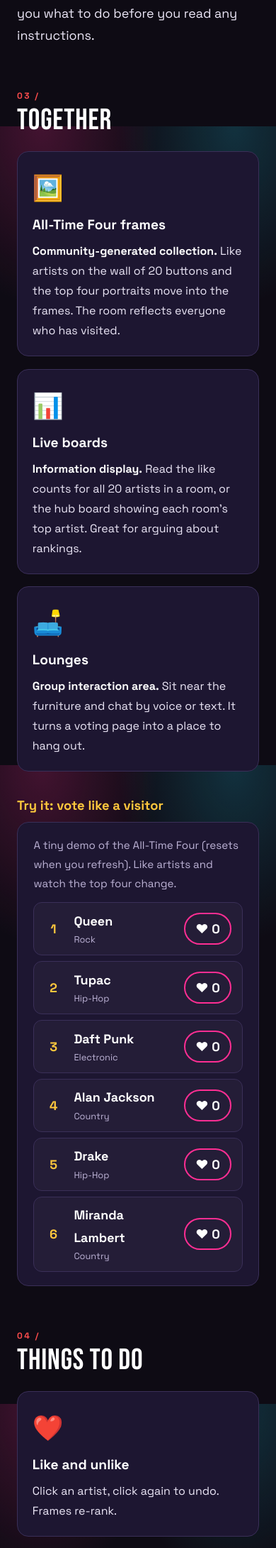
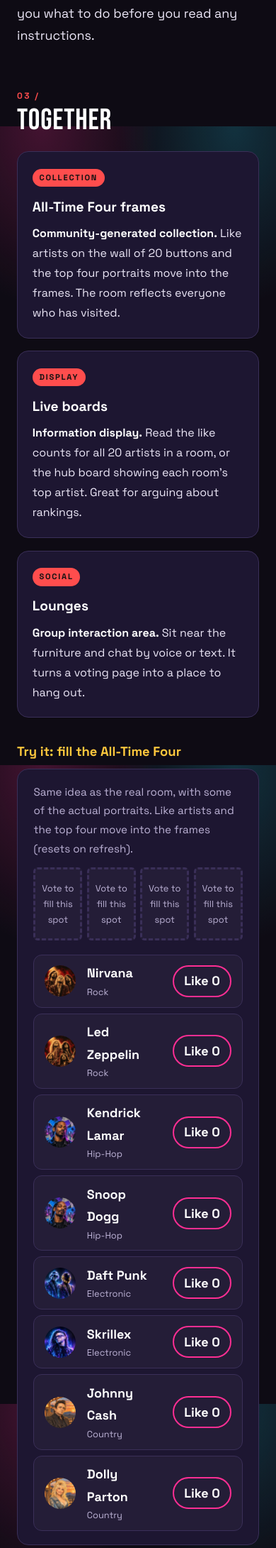
Before and after one commit to moff05/cim423-3d-world, a Jekyll site: the page built from _projects/music-world.md, in a window 390 px wide. Shown: the part 2522-4703 px from the top of the page at 71% size. Built offline with Jekyll 4.4.1, drawn with Linux system fonts in a browser that asks for light colours; some of the changed text lies outside the part shown.

Commit message:
Saturn ring wraps planet, clickable synth record, portrait vote demo, no emoji
Co-Authored-By: Claude Sonnet 5.5 <noreply@anthropic.com>

```diff
--- a/_projects/music-world.md
+++ b/_projects/music-world.md
@@ -60,26 +60,27 @@ Visitors do more than vote. A shared Encore button sets off confetti and a light
 <h2 id="together" class="reveal">Together</h2>
 
 <div class="trio reveal">
-  <div><span class="ic">🖼️</span><h3>All-Time Four frames</h3><p><b>Community-generated collection.</b> Like artists on the wall of 20 buttons and the top four portraits move into the frames. The room reflects everyone who has visited.</p></div>
-  <div><span class="ic">📊</span><h3>Live boards</h3><p><b>Information display.</b> Read the like counts for all 20 artists in a room, or the hub board showing each room's top artist. Great for arguing about rankings.</p></div>
-  <div><span class="ic">🛋️</span><h3>Lounges</h3><p><b>Group interaction area.</b> Sit near the furniture and chat by voice or text. It turns a voting page into a place to hang out.</p></div>
+  <div><span class="ic">Collection</span><h3>All-Time Four frames</h3><p><b>Community-generated collection.</b> Like artists on the wall of 20 buttons and the top four portraits move into the frames. The room reflects everyone who has visited.</p></div>
+  <div><span class="ic">Display</span><h3>Live boards</h3><p><b>Information display.</b> Read the like counts for all 20 artists in a room, or the hub board showing each room's top artist. Great for arguing about rankings.</p></div>
+  <div><span class="ic">Social</span><h3>Lounges</h3><p><b>Group interaction area.</b> Sit near the furniture and chat by voice or text. It turns a voting page into a place to hang out.</p></div>
 </div>
 
-<h3 class="reveal">Try it: vote like a visitor</h3>
+<h3 class="reveal">Try it: fill the All-Time Four</h3>
 
 <div class="demo reveal" id="likeDemo">
-  <p class="demo-note">A tiny demo of the All-Time Four (resets when you refresh). Like artists and watch the top four change.</p>
+  <p class="demo-note">Same idea as the real room, with some of the actual portraits. Like artists and the top four move into the frames (resets on refresh).</p>
+  <div class="frames"></div>
   <ol class="demo-list"></ol>
 </div>
 
 <h2 id="play" class="reveal">Things To Do</h2>
 
 <div class="act-grid">
-  <div class="act reveal"><span class="ic">❤️</span><h3>Like and unlike</h3><p>Click an artist, click again to undo. Frames re-rank.</p></div>
-  <div class="act reveal"><span class="ic">🔴</span><h3>Encore button</h3><p>Confetti and a light show for everyone in the room.</p></div>
-  <div class="act reveal"><span class="ic">📻</span><h3>Jukebox</h3><p>Cycle the room's music for yourself.</p></div>
-  <div class="act reveal"><span class="ic">🎧</span><h3>Audio zones</h3><p>Music changes as you walk between rooms, mixed low so voice chat stays clear.</p></div>
-  <div class="act gold reveal"><span class="ic">📀</span><h3>Golden Record hunt</h3><p>One hidden record per room. Find all four to unlock a spinning gold trophy and confetti in the hub.</p></div>
+  <div class="act reveal"><span class="ic">Vote</span><h3>Like and unlike</h3><p>Click an artist, click again to undo. Frames re-rank.</p></div>
+  <div class="act reveal"><span class="ic">Group</span><h3>Encore button</h3><p>Confetti and a light show for everyone in the room.</p></div>
+  <div class="act reveal"><span class="ic">Solo</span><h3>Jukebox</h3><p>Cycle the room's music for yourself.</p></div>
+  <div class="act reveal"><span class="ic">Ambient</span><h3>Audio zones</h3><p>Music changes as you walk between rooms, mixed low so voice chat stays clear.</p></div>
+  <div class="act gold reveal"><span class="ic">Hunt</span><h3>Golden Record hunt</h3><p>One hidden record per room. Find all four to unlock a spinning gold trophy and confetti in the hub.</p></div>
 </div>
 
 <h2 id="return" class="reveal">Coming Back</h2>
--- a/assets/css/music.css
+++ b/assets/css/music.css
@@ -75,12 +75,17 @@ header.site-header, main, .chapter-nav, footer { position:relative; z-index:1; }
 .ticker-track { display:flex; width:max-content; animation:tick 28s linear infinite; }
 .ticker span { font-family:"Bebas Neue",Impact,sans-serif; font-size:2.2rem; letter-spacing:.1em; color:var(--accent); padding:.3rem 0; white-space:nowrap; transition:color .3s; }
 @keyframes tick { to { transform:translateX(-50%); } }
-/* spinning vinyl on the header */
-header.site-header { position:relative; overflow:visible; }
-header.site-header::after { content:""; position:absolute; right:1.5rem; top:3.5rem; width:clamp(100px,18vw,190px); aspect-ratio:1; border-radius:50%;
-  background:radial-gradient(circle,var(--gold) 0 14%,#111 15% 17%,transparent 18%),
-    repeating-radial-gradient(circle,#15101f 0 3px,#241a38 3px 5px);
-  box-shadow:0 0 40px rgba(255,46,147,.35); animation:spin 6s linear infinite; }
+/* clickable vinyl */
+header.site-header { position:relative; }
+.vinyl { position:absolute; right:1.5rem; top:3rem; width:clamp(110px,19vw,200px); aspect-ratio:1; border-radius:50%; border:0; padding:0; cursor:pointer;
+  background:radial-gradient(circle,#111 0 19%,transparent 20%), repeating-radial-gradient(circle,#15101f 0 2px,#2a2040 2px 4px);
+  box-shadow:0 0 0 2px #000, 0 0 44px color-mix(in srgb,var(--accent) 55%,transparent); animation:spin 14s linear infinite; transition:box-shadow .3s, transform .2s; }
+.vinyl:hover { transform:scale(1.04); }
+.vinyl.playing { animation-duration:2.2s; }
+.vinyl::before { content:""; position:absolute; inset:0; border-radius:50%; background:conic-gradient(from 0deg,transparent 0 10%,rgba(255,255,255,.22) 14%,transparent 20% 50%,rgba(255,255,255,.22) 64%,transparent 70%); }
+.vinyl .label { position:absolute; inset:31%; border-radius:50%; background:var(--accent); display:grid; place-items:center; color:#111; font:700 .62rem "Space Grotesk",sans-serif; letter-spacing:.08em; text-transform:uppercase; text-align:center; line-height:1.1; transition:background .3s; }
+.np { position:absolute; right:1.5rem; top:calc(3rem + clamp(110px,19vw,200px) + .6rem); width:clamp(110px,19vw,200px); text-align:center; font-size:.78rem; color:var(--muted); letter-spacing:.06em; }
+.np b { color:var(--accent); }
 @keyframes spin { to { transform:rotate(360deg); } }
 /* reveal */
 .reveal { opacity:0; transform:translateY(24px); transition:opacity .6s ease, transform .6s ease; }
@@ -106,7 +111,7 @@ h2::before { color:var(--accent); }
 .trio, .act-grid { display:grid; grid-template-columns:repeat(auto-fit,minmax(230px,1fr)); gap:1.1rem; margin:1.4rem 0; }
 .trio > div, .act { background:var(--panel); border:1px solid var(--rule); border-radius:16px; padding:1.3rem; transition:transform .2s, border-color .2s, box-shadow .2s; }
 .trio > div:hover, .act:hover { transform:translateY(-6px) rotate(-.6deg); border-color:var(--pink); box-shadow:0 12px 34px -10px rgba(255,46,147,.5); }
-.ic { font-size:2.2rem; display:block; margin-bottom:.4rem; }
+.ic { display:inline-block; font-size:.7rem; font-weight:700; letter-spacing:.16em; text-transform:uppercase; color:#111; background:var(--accent); padding:.2rem .6rem; border-radius:999px; margin-bottom:.7rem; transition:background .3s; }
 .trio h3, .act h3 { margin:.1rem 0 .4rem; color:#fff; font-size:1.2rem; }
 .trio p, .act p { margin:0; font-size:1rem; }
 .act.gold { border-color:var(--gold); background:linear-gradient(160deg,rgba(255,200,61,.2),var(--panel)); }
@@ -125,5 +130,15 @@ h2::before { color:var(--accent); }
 details { background:var(--panel); border:1px solid var(--rule); border-radius:14px; padding:.9rem 1.3rem; margin:1rem 0; }
 summary { cursor:pointer; font-weight:700; color:var(--gold); }
 details[open] summary { margin-bottom:.6rem; }
-@media (max-width:640px) { header.site-header::after { display:none; } h2 { font-size:2.6rem; } }
-@media (prefers-reduced-motion:reduce) { .eq i, .ticker-track, header.site-header::after { animation:none; } .reveal { opacity:1; transform:none; } }
+@media (max-width:640px) { .vinyl, .np { display:none; } h2 { font-size:2.6rem; } }
+@media (prefers-reduced-motion:reduce) { .eq i, .ticker-track, .vinyl { animation:none; } .reveal { opacity:1; transform:none; } }
+
+.frames { display:grid; grid-template-columns:repeat(4,1fr); gap:.8rem; margin:0 0 1.2rem; }
+.frame { position:relative; aspect-ratio:2/3; border-radius:6px; border:3px dashed var(--rule); display:grid; place-items:center; text-align:center; padding:.5rem; color:var(--muted); font-size:.8rem; background:rgba(255,255,255,.03); overflow:hidden; transition:border-color .3s; }
+.frame.filled { border:3px solid var(--gold); padding:0; box-shadow:0 0 24px -6px var(--gold); animation:pop .4s ease; }
+.frame img { width:100%; height:100%; object-fit:cover; border-radius:0; }
+.frame .rank { position:absolute; left:6px; top:6px; background:var(--gold); color:#111; font-weight:800; font-size:.75rem; border-radius:999px; padding:.05rem .5rem; }
+.frame .cap { position:absolute; left:0; right:0; bottom:0; background:linear-gradient(transparent,rgba(0,0,0,.85)); color:#fff; font-weight:700; font-size:.85rem; padding:1.2rem .4rem .4rem; }
+.th { width:44px; height:44px; border-radius:50%; object-fit:cover; object-position:top; flex:none; }
+.demo-list { grid-template-columns:1fr 1fr; }
+@media (max-width:640px) { .demo-list { grid-template-columns:1fr; } .frames { gap:.4rem; } }
--- a/assets/js/music.js
+++ b/assets/js/music.js
@@ -1,4 +1,7 @@
 (function () {
+  var colors = { rock: '#ff4d4d', hiphop: '#ffc83d', electronic: '#22e1ff', country: '#ff9a3d' };
+  function setAccent(r) { document.body.style.setProperty('--accent', colors[r]); }
+
   // reveal on scroll
   var els = document.querySelectorAll('.reveal');
   if ('IntersectionObserver' in window) {
@@ -14,34 +17,42 @@
     document.body.style.setProperty('--my', e.clientY + 'px');
   });
 
-  // room tabs recolor the page accent
-  var colors = { rock: '#ff4d4d', hiphop: '#ffc83d', electronic: '#22e1ff', country: '#ff9a3d' };
+  // room tabs
   document.querySelectorAll('.rt').forEach(function (b) {
     b.addEventListener('click', function () {
       var r = b.getAttribute('data-room');
       document.querySelectorAll('.rt').forEach(function (x) { x.classList.toggle('active', x === b); });
       document.querySelectorAll('.room-panel').forEach(function (p) { p.classList.toggle('active', p.getAttribute('data-room') === r); });
-      document.body.style.setProperty('--accent', colors[r]);
+      setAccent(r);
     });
   });
 
-  // like demo
-  var list = document.querySelector('.demo-list');
-  if (list) {
+  // vote demo with real portraits
+  var list = document.querySelector('.demo-list'), frames = document.querySelector('.frames');
+  if (list && frames) {
     var artists = [
-      { n: 'Queen', g: 'Rock', l: 0 }, { n: 'Tupac', g: 'Hip-Hop', l: 0 },
-      { n: 'Daft Punk', g: 'Electronic', l: 0 }, { n: 'Alan Jackson', g: 'Country', l: 0 },
-      { n: 'Drake', g: 'Hip-Hop', l: 0 }, { n: 'Miranda Lambert', g: 'Country', l: 0 }
+      { n: 'Nirvana', g: 'Rock', f: 'nirvana', l: 0 }, { n: 'Led Zeppelin', g: 'Rock', f: 'led-zeppelin', l: 0 },
+      { n: 'Kendrick Lamar', g: 'Hip-Hop', f: 'kendrick-lamar', l: 0 }, { n: 'Snoop Dogg', g: 'Hip-Hop', f: 'snoop-dogg', l: 0 },
+      { n: 'Daft Punk', g: 'Electronic', f: 'daft-punk', l: 0 }, { n: 'Skrillex', g: 'Electronic', f: 'skrillex', l: 0 },
+      { n: 'Johnny Cash', g: 'Country', f: 'johnny-cash', l: 0 }, { n: 'Dolly Parton', g: 'Country', f: 'dolly-parton', l: 0 }
     ];
     var liked = {};
     function render() {
       var sorted = artists.slice().sort(function (a, b) { return b.l - a.l; });
+      frames.innerHTML = '';
+      for (var i = 0; i < 4; i++) {
+        var a = sorted[i], d = document.createElement('div');
+        if (a && a.l > 0) {
+          d.className = 'frame filled';
+          d.innerHTML = '<img src="/assets/images/portraits/' + a.f + '.jpg" alt="' + a.n + '"><span class="rank">#' + (i + 1) + '</span><span class="cap">' + a.n + '</span>';
+        } else { d.className = 'frame'; d.textContent = 'Vote to fill this spot'; }
+        frames.appendChild(d);
+      }
       list.innerHTML = '';
-      sorted.forEach(function (a, i) {
+      sorted.forEach(function (a) {
         var li = document.createElement('li');
-        if (i < 4 && a.l > 0) li.className = 'top';
-        li.innerHTML = '<span class="rk">' + (i < 4 && a.l > 0 ? '★' : i + 1) + '</span><span class="nm">' + a.n + '<small>' + a.g + '</small></span>' +
-          '<button class="lk' + (liked[a.n] ? ' on' : '') + '" aria-label="Like ' + a.n + '">♥ <b>' + a.l + '</b></button>';
+        li.innerHTML = '<img class="th" src="/assets/images/portraits/' + a.f + '.jpg" alt=""><span class="nm">' + a.n + '<small>' + a.g + '</small></span>' +
+          '<button class="lk' + (liked[a.n] ? ' on' : '') + '" aria-label="Like ' + a.n + '">' + (liked[a.n] ? 'Liked' : 'Like') + ' <b>' + a.l + '</b></button>';
         li.querySelector('button').addEventListener('click', function () {
           liked[a.n] = !liked[a.n]; a.l += liked[a.n] ? 1 : -1; render();
         });
@@ -50,4 +61,89 @@
     }
     render();
   }
+
+  // clickable record: synthesized loops, no audio files
+  var header = document.querySelector('.site-header');
+  if (!header) return;
+  var vinyl = document.createElement('button');
+  vinyl.className = 'vinyl'; vinyl.setAttribute('aria-label', 'Play a track');
+  vinyl.innerHTML = '<span class="label">Click<br>to play</span>';
+  var np = document.createElement('div'); np.className = 'np'; np.textContent = 'Click the record';
+  header.appendChild(vinyl); header.appendChild(np);
+
+  var order = ['rock', 'hiphop', 'electronic', 'country'];
+  var names = { rock: 'Rock', hiphop: 'Hip-Hop', electronic: 'Electronic', country: 'Country' };
+  var idx = -1, ctx = null, timer = null, step = 0, nextT = 0, master = null, noiseBuf = null;
+
+  function note(m) { return 440 * Math.pow(2, (m - 69) / 12); }
+  function env(g, t, a, d, peak) { g.gain.setValueAtTime(0.0001, t); g.gain.exponentialRampToValueAtTime(peak, t + a); g.gain.exponentialRampToValueAtTime(0.0001, t + a + d); }
+  function osc(type, f, t, dur, peak, dest, f2) {
+    var o = ctx.createOscillator(), g = ctx.createGain();
+    o.type = type; o.frequency.setValueAtTime(f, t); if (f2) o.frequency.exponentialRampToValueAtTime(f2, t + dur);
+    env(g, t, 0.005, dur, peak); o.connect(g); g.connect(dest || master); o.start(t); o.stop(t + dur + 0.05);
+  }
+  function noise(t, dur, peak, hp) {
+    var s = ctx.createBufferSource(), f = ctx.createBiquadFilter(), g = ctx.createGain();
+    s.buffer = noiseBuf; f.type = 'highpass'; f.frequency.value = hp; env(g, t, 0.002, dur, peak);
+    s.connect(f); f.connect(g); g.connect(master); s.start(t); s.stop(t + dur + 0.05);
+  }
+  function kick(t, p) { osc('sine', 140, t, 0.18, p || 0.9, null, 40); }
+  function snare(t) { noise(t, 0.16, 0.5, 1500); osc('triangle', 190, t, 0.1, 0.3); }
+  function hat(t, v) { noise(t, 0.04, v || 0.18, 7000); }
+  function lp(f) { var x = ctx.createBiquadFilter(); x.type = 'lowpass'; x.frequency.value = f; x.connect(master); return x; }
+
+  var songs = {
+    rock: { bpm: 124, play: function (s, t) {
+      if (s % 8 === 0 || s === 10) kick(t); if (s === 4 || s === 12) snare(t); if (s % 2 === 0) hat(t, 0.14);
+      var riff = { 0: 40, 3: 40, 6: 43, 8: 40, 11: 38, 14: 43 };
+      if (riff[s] !== undefined) { var m = riff[s]; [0, 7, 12].forEach(function (i) { osc('sawtooth', note(m + i), t, 0.28, 0.12, lp(1400)); }); }
+    } },
+    hiphop: { bpm: 88, play: function (s, t) {
+      if (s === 0 || s === 7 || s === 10) kick(t, 1); if (s === 4 || s === 12) snare(t);
+      hat(t + (s % 2 ? 0.03 : 0), s % 2 ? 0.08 : 0.16);
+      if (s === 0) osc('sine', note(36), t, 0.55, 0.7, null, note(35)); if (s === 10) osc('sine', note(39), t, 0.4, 0.7, null, note(38));
+      if (s === 2 || s === 14) osc('square', note(63), t, 0.12, 0.06, lp(1200));
+    } },
+    electronic: { bpm: 126, play: function (s, t) {
+      if (s % 4 === 0) kick(t, 1); if (s % 4 === 2) noise(t, 0.12, 0.22, 8000); if (s === 4 || s === 12) noise(t, 0.12, 0.3, 2500);
+      var arp = [57, 60, 64, 67, 69, 67, 64, 60]; osc('sawtooth', note(arp[s % 8] + (s >= 8 ? 12 : 0)), t, 0.14, 0.1, lp(2600));
+      if (s % 4 === 0) osc('sawtooth', note(33), t, 0.3, 0.2, lp(300));
+    } },
+    country: { bpm: 104, play: function (s, t) {
+      if (s === 0 || s === 8) kick(t, 0.7); if (s === 4 || s === 12) noise(t, 0.09, 0.28, 3000);
+      var line = { 0: 55, 2: 59, 4: 62, 6: 59, 8: 55, 10: 62, 12: 67, 14: 62 };
+      if (line[s] !== undefined) { osc('triangle', note(line[s]), t, 0.35, 0.28); osc('square', note(line[s] + 12), t, 0.12, 0.05, lp(2200)); }
+      if (s === 0 || s === 8) osc('sine', note(43), t, 0.4, 0.4);
+    } }
+  };
+
+  function tick() {
+    var song = songs[order[idx]], spb = 60 / song.bpm / 4;
+    while (nextT < ctx.currentTime + 0.15) { song.play(step % 16, nextT); nextT += spb; step++; }
+  }
+  function start() {
+    if (!ctx) {
+      var AC = window.AudioContext || window.webkitAudioContext; if (!AC) return false;
+      ctx = new AC(); master = ctx.createGain(); master.gain.value = 0.35; master.connect(ctx.destination);
+      noiseBuf = ctx.createBuffer(1, ctx.sampleRate, ctx.sampleRate);
+      var d = noiseBuf.getChannelData(0); for (var i = 0; i < d.length; i++) d[i] = Math.random() * 2 - 1;
+    }
+    if (ctx.state === 'suspended') ctx.resume();
+    clearInterval(timer); step = 0; nextT = ctx.currentTime + 0.05; timer = setInterval(tick, 40); return true;
+  }
+  function stop() { clearInterval(timer); timer = null; }
+  function show(r) {
+    setAccent(r); vinyl.classList.add('playing');
+    vinyl.querySelector('.label').innerHTML = names[r].replace('-', '-<br>');
+    np.innerHTML = 'Now playing: <b>' + names[r] + '</b> · click for next';
+  }
+  vinyl.addEventListener('click', function () {
+    idx++;
+    if (idx >= order.length) {
+      idx = -1; stop(); vinyl.classList.remove('playing');
+      vinyl.querySelector('.label').innerHTML = 'Click<br>to play'; np.textContent = 'Click the record';
+      return;
+    }
+    if (start()) show(order[idx]);
+  });
 })();
```
Also changed, not shown: assets/css/space.css (+5 -11 lines), assets/images/planet.svg (added), assets/images/portraits/daft-punk.jpg (added), assets/images/portraits/dolly-parton.jpg (added), assets/images/portraits/johnny-cash.jpg (added), assets/images/portraits/kendrick-lamar.jpg (added), assets/images/portraits/led-zeppelin.jpg (added), assets/images/portraits/nirvana.jpg (added), assets/images/portraits/skrillex.jpg (added), assets/images/portraits/snoop-dogg.jpg (added).
